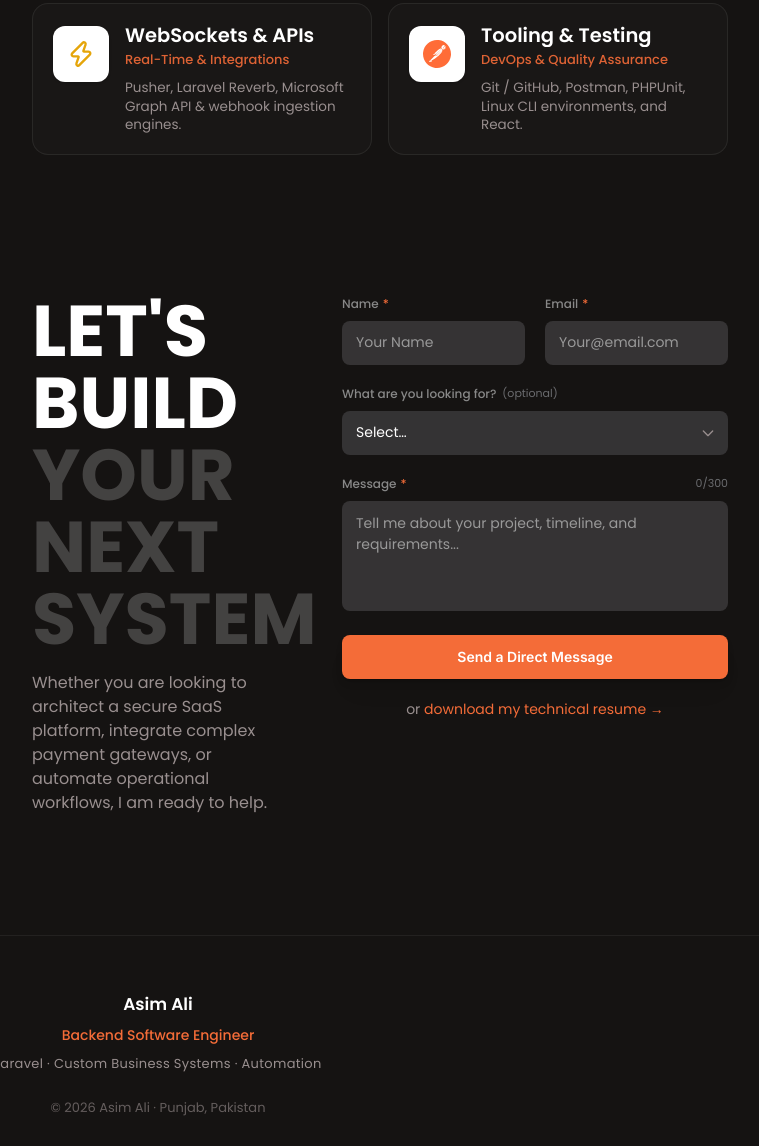
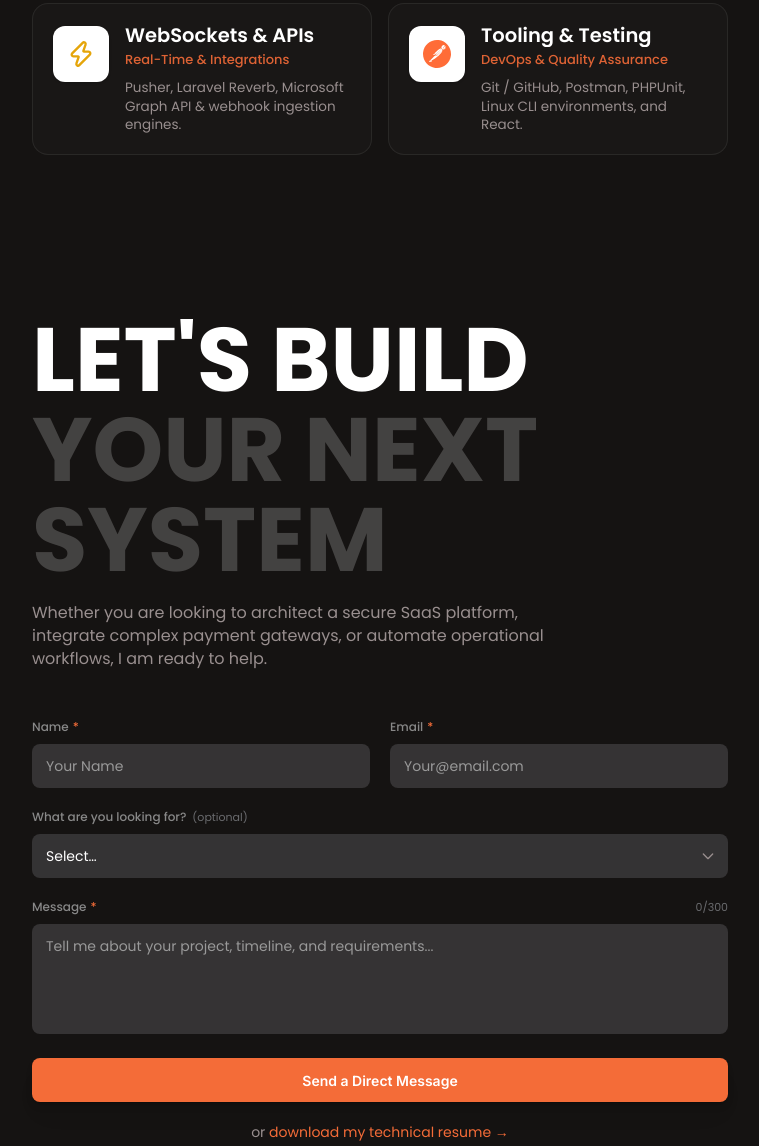
Before and after one commit to asim-ali-peerzada/AsimAli-Portfolio, an Astro site: page / in a window 1280 px wide. Shown: the part 5525-6671 px from the top of the page, without its empty margins (482-1241 px from the left). Built offline with nearby package versions, Linux system fonts and the light colour scheme; Astro itself is replaced by a stand-in of ours.

Commit message:
refactor: update ContactSection layout and optimize SSO cover image assets

```diff
--- a/src/components/ContactSection.tsx
+++ b/src/components/ContactSection.tsx
@@ -83,28 +83,25 @@ const ContactSection = () => {
   return (
     <section
       id="contact-form-section"
-      className="w-full flex flex-col items-start pt-[70px] lg:pt-[100px] pb-10"
+      className="w-full flex flex-col items-start pt-[90px] lg:pt-[120px] pb-10"
     >
-      <div className="w-full grid grid-cols-1 lg:grid-cols-12 gap-8 lg:gap-12 items-start">
-        {/* Left Column: Heading & Descriptive Paragraph */}
-        <div className="lg:col-span-5 flex flex-col items-start gap-4">
-          <h2 className="text-[42px] sm:text-[60px] lg:text-[72px] font-bold text-white text-left leading-[100%] tracking-normal font-display">
+      {/* Section Heading */}
+      <h2 className="text-[42px] sm:text-[74px] lg:text-[90px] font-bold text-white text-left leading-[100%] tracking-normal font-display">
         LET'S BUILD <br />
         <span className="text-white/20">YOUR NEXT SYSTEM</span>
       </h2>
 
-          <p className="text-[15px] sm:text-[16px] text-muted leading-[150%] font-normal font-display max-w-[480px]">
+      {/* Body Copy */}
+      <p className="text-[16px] text-muted leading-[145%] font-normal font-display max-w-[560px] mt-4">
         Whether you are looking to architect a secure SaaS platform, integrate
         complex payment gateways, or automate operational workflows, I am ready
         to help.
       </p>
-        </div>
 
-        {/* Right Column: Contact Form */}
-        <div className="lg:col-span-7 w-full">
+      {/* Contact Form */}
       <form
         onSubmit={handleContactSubmit}
-            className="flex w-full flex-col gap-5"
+        className="flex w-full flex-col gap-5 mt-10 sm:mt-12"
       >
         <div className="flex flex-col sm:flex-row gap-5">
           <div className="flex flex-1 flex-col gap-2">
@@ -251,8 +248,6 @@ const ContactSection = () => {
               </a>
             </p>
           </form>
-        </div>
-      </div>
         </section>
   );
 };
```
Also changed, not shown: public/images/sso/sso-cover.webp, public/images/sso/sso-cover@800w.webp (deleted). Lines whose indentation alone changed are shown as unchanged.
